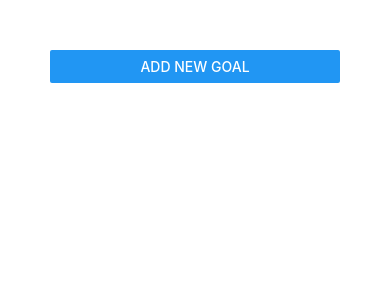
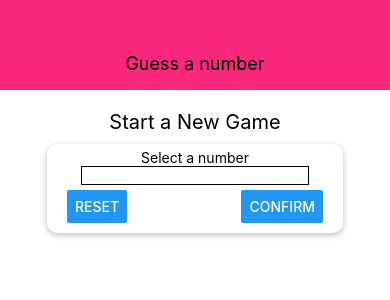
Before and after one commit to jawdat89/react-native-example, a React Native app: screen / in a window 390 px wide. Shown: the top 300 px of the page. Built offline with nearby package versions, Linux system fonts and the light colour scheme.

Commit message:
starts the game screen building

```diff
--- a/App.js
+++ b/App.js
@@ -2,51 +2,25 @@ import React, { useState } from 'react';
 import {
   StyleSheet,
   View,
+  Text,
   Button,
   FlatList
 } from 'react-native';
 
-import GoalItem from './components/GoalItem';
-import GoalInput from './components/GoalInput';
-
+import Header from './components/Header';
+import StartGameScreen from './screens/StartGameScreen';
 
 export default function App() {
-  const [courseGoals, setCourseGoals] = useState([]);
-  const [isAddMode, setIsAddMode] = useState(false);
-
-  const addGoalHandler = goalTitle => {
-    setCourseGoals(currentGoals => [
-      ...currentGoals,
-      { idx: Math.random(), value: goalTitle }
-    ]);
-    setIsAddMode(false);
-  }
-
-  const removeGoalHandler = goalIdx => {
-    setCourseGoals(currentGoals => {
-      return currentGoals.filter(g => g.idx !== goalIdx);
-    })
-  }
-
-  const cancelGoalHandler = () => {
-    setIsAddMode(false);
-  };
-
   return (
     <View style={styles.screen}>
-      <Button title="Add New Goal" onPress={() => setIsAddMode(true)} />
-      <GoalInput visible={isAddMode} onAddGoal={addGoalHandler} onCancel={cancelGoalHandler} />
-      <FlatList
-        keyExtractor={(item, index) => item.idx}
-        data={courseGoals}
-        renderItem={itemData => <GoalItem idx={itemData.item.idx} onDelete={removeGoalHandler} title={itemData.item.value} />}
-      />
+      <Header title={'Guess a number'} />
+      <StartGameScreen />
     </View>
   );
 }
 
 const styles = StyleSheet.create({
   screen: {
-    padding: 50
+    flex: 1
   },
 });
--- a/components/GoalInput.js
+++ /dev/null
@@ -1,63 +0,0 @@
-import React, { useState } from 'react';
-import { View, TextInput, Button, StyleSheet, Modal } from 'react-native';
-
-const GoalInput = props => {
-    const [enteredGoal, setEnteredGoal] = useState("");
-
-    const onChangTextHandler = (changedText) => {
-        setEnteredGoal(changedText);
-    };
-
-    const addGoalHandler = () => {
-        props.onAddGoal(enteredGoal);
-        setEnteredGoal('');
-    };
-
-    return (
-        <Modal visible={props.visible} animationType='slide'>
-            <View style={styles.inputContainer}>
-                <TextInput
-                    placeholder="Course Goal"
-                    style={styles.input}
-                    onChangeText={onChangTextHandler}
-                    value={enteredGoal}
-                />
-                <View style={styles.buttonContainer}>
-                    <View style={styles.button}>
-                        <Button title="Cancel" color="red" onPress={props.onCancel} />
-                    </View>
-                    <View style={styles.button}>
-                        <Button title="Add" onPress={addGoalHandler} />
-                    </View>
-                </View>
-            </View>
-        </Modal>
-    );
-
-};
-
-const styles = StyleSheet.create({
-    inputContainer: {
-        flexDirection: 'column', // default
-        justifyContent: 'center',
-        alignItems: 'center',
-        flex: 1,
-    },
-    input: {
-        width: '80%',
-        borderColor: 'black',
-        borderWidth: 1,
-        padding: 10,
-        marginBottom: 10
-    },
-    buttonContainer: {
-        flexDirection: 'row',
-        justifyContent: 'space-around',
-        width: '60%'
-    },
-    button: {
-        width: '40%'
-    }
-});
-
-export default GoalInput;
--- a/components/GoalItem.js
+++ /dev/null
@@ -1,24 +0,0 @@
-import React from 'react';
-import { View, Text, StyleSheet, TouchableOpacity } from 'react-native';
-
-const GoalItem = props => {
-    return (
-        <TouchableOpacity activeOpacity={0.8} onPress={props.onDelete.bind(this, props.idx)}>
-            <View style={styles.listItem}>
-                <Text Text>{props.title}</Text>
-            </View>
-        </TouchableOpacity>
-    );
-}
-
-const styles = StyleSheet.create({
-    listItem: {
-        marginVertical: 10,
-        padding: 10,
-        backgroundColor: '#ccc',
-        borderColor: 'black',
-        borderWidth: 1
-      },
-});
-
-export default GoalItem;
--- /dev/null
+++ b/components/Header.js
@@ -0,0 +1,27 @@
+import React, { } from 'react';
+import { View, Text, StyleSheet } from 'react-native';
+
+const Header = props => {
+    return (
+        <View style={styles.header}>
+            <Text style={styles.headerTitle}>{props.title}</Text>
+        </View>
+    );
+};
+
+const styles = StyleSheet.create({
+    header: {
+        width: '100%',
+        height: 90,
+        paddingTop: 36,
+        backgroundColor: '#f7287b',
+        alignItems: 'center',
+        justifyContent: 'center'
+    },
+    headerTitle: {
+        color: 'black',
+        fontSize: 18,
+    }
+});
+
+export default Header;
--- /dev/null
+++ b/screens/StartGameScreen.js
@@ -0,0 +1,60 @@
+import React, { } from 'react';
+import { View, StyleSheet, Text, TextInput, Button } from 'react-native';
+
+const StartGameScreen = props => {
+    return (
+        <View style={styles.screen}>
+            <Text style={styles.title}> Start a New Game </Text>
+            <View style={styles.inputConatainer}>
+                <Text>Select a number</Text>
+                <TextInput style={styles.input} />
+                <View style={styles.buttonsContainer}>
+                    <Button title="Reset" onPress={() => {}} />
+                    <Button title="Confirm" onPress={() => {}} />
+                </View>
+            </View>
+        </View>
+    );
+ };
+
+const styles = StyleSheet.create({
+    screen: {
+        flex: 1,
+        padding: 10,
+        alignItems: 'center',
+        justifyContent: 'flex-start', // deafult
+    },
+    title: {
+        fontSize: 20,
+        marginVertical: 10,
+    },
+    inputConatainer: {
+        width: 300,
+        maxWidth: '80%',
+        alignItems: 'center',
+        // works only on IOS
+        shadowColor: 'black',
+        shadowOffset: { width: 0, height: 2 },
+        shadowRadius: 6,
+        shadowOpacity: 0.26,
+        // works only on android
+        elevation: 5,
+        backgroundColor: 'white',
+        padding: 5,
+        borderRadius: 10,
+    },
+    buttonsContainer: {
+        flexDirection: 'row',
+        width: '100%',
+        justifyContent: 'space-between',
+        paddingVertical: 5,
+        paddingHorizontal: 15
+    },
+    input: {
+        borderColor: 'black',
+        borderWidth: 1,
+        width: '80%',
+    }
+});
+
+export default StartGameScreen;
```
